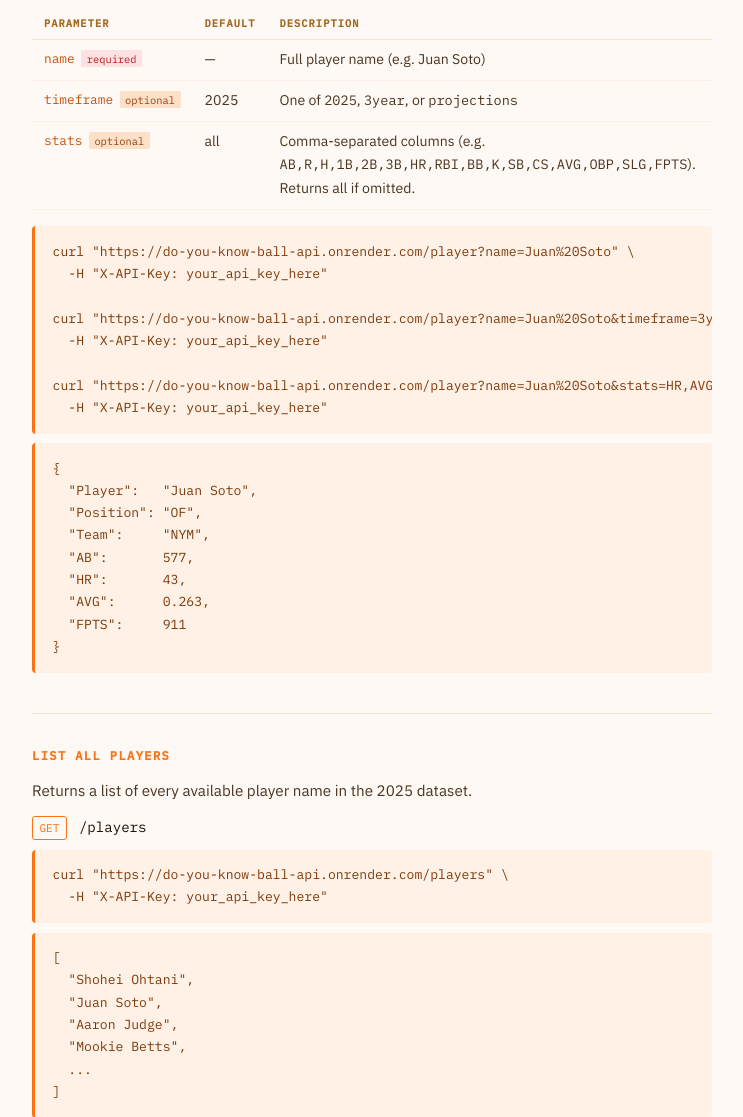
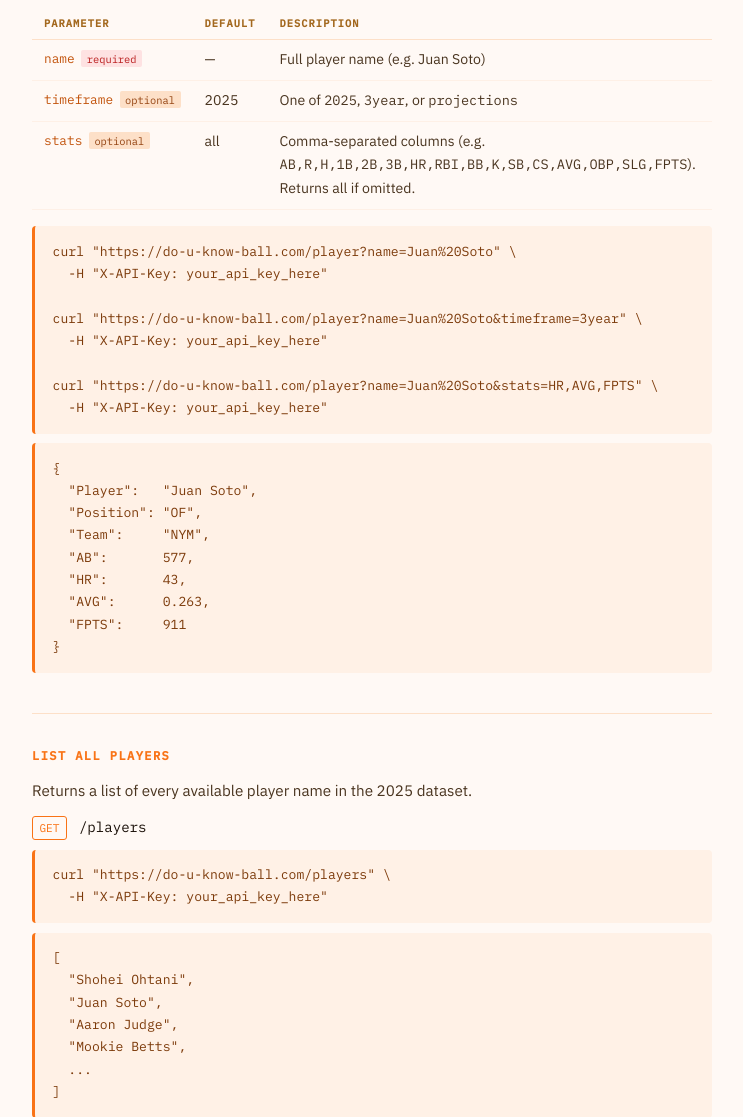
Before and after one commit to RyanW848/Do_You_Know_Ball_API, a Flask app: page / in a window 1280 px wide. Shown: the part 522-1639 px from the top of the page, without its empty margins (268-1011 px from the left). Run offline with Flask 3, Linux system fonts and the light colour scheme.

Commit message:
changed url in instructions

```diff
--- a/templates/index.html
+++ b/templates/index.html
@@ -200,13 +200,13 @@
       </tbody>
     </table>
 
-    <pre><code>curl "https://do-you-know-ball-api.onrender.com/player?name=Juan%20Soto" \
+    <pre><code>curl "https://do-u-know-ball.com/player?name=Juan%20Soto" \
   -H "X-API-Key: your_api_key_here"
 
-curl "https://do-you-know-ball-api.onrender.com/player?name=Juan%20Soto&timeframe=3year" \
+curl "https://do-u-know-ball.com/player?name=Juan%20Soto&timeframe=3year" \
   -H "X-API-Key: your_api_key_here"
 
-curl "https://do-you-know-ball-api.onrender.com/player?name=Juan%20Soto&stats=HR,AVG,FPTS" \
+curl "https://do-u-know-ball.com/player?name=Juan%20Soto&stats=HR,AVG,FPTS" \
   -H "X-API-Key: your_api_key_here"</code></pre>
 
     <pre><code>{
@@ -228,7 +228,7 @@ curl "https://do-you-know-ball-api.onrender.com/player?name=Juan%20Soto&stats=HR
     <p>Returns a list of every available player name in the 2025 dataset.</p>
     <div class="endpoint"><span class="method">GET</span><span class="path">/players</span></div>
 
-    <pre><code>curl "https://do-you-know-ball-api.onrender.com/players" \
+    <pre><code>curl "https://do-u-know-ball.com/players" \
   -H "X-API-Key: your_api_key_here"</code></pre>
 
     <pre><code>[
--- a/templates/license.html
+++ b/templates/license.html
@@ -159,7 +159,7 @@
     <h2>Using Your API Key</h2>
     <p>Pass your API key in the <code style="font-family:'IBM Plex Mono',monospace;font-size:0.85rem">X-API-Key</code> header on every request.</p>
     <pre><code>X-API-Key: your_api_key_here</code></pre>
-    <pre><code>curl https://do-you-know-ball-api.onrender.com/endpoint \
+    <pre><code>curl https://do-u-know-ball.com/endpoint \
   -H "X-API-Key: your_api_key_here"</code></pre>
   </section>
 
```
